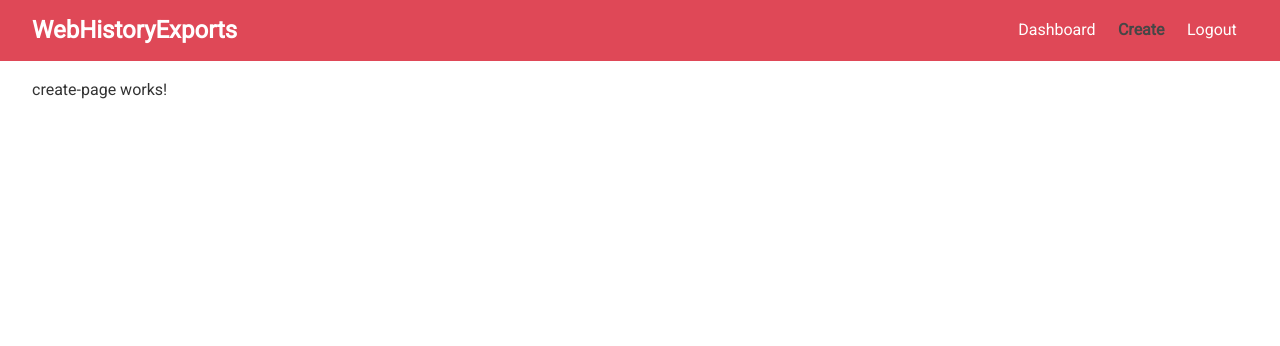
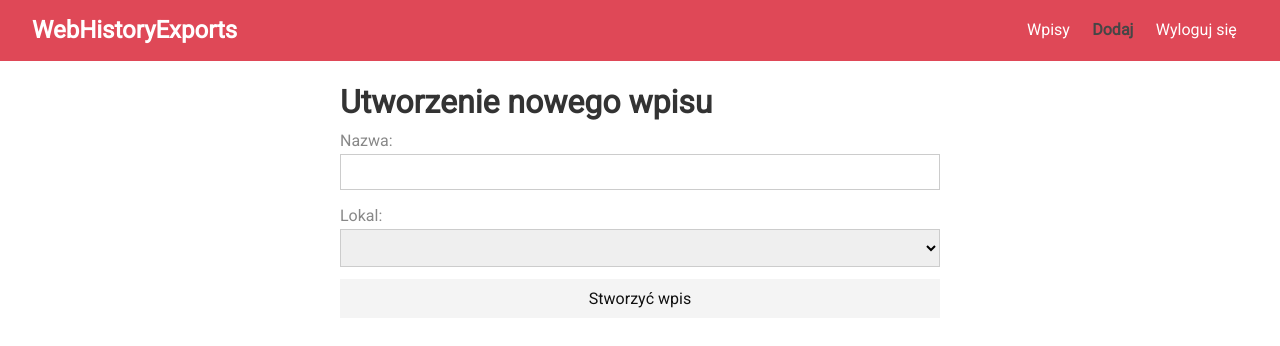
Before and after one commit to vlad4400/web-history-exports, an Angular app: page /create in a window 1280 px wide. Shown: the top 346 px of the page. Built offline with nearby package versions, Linux system fonts and the light colour scheme; sample sign-in values are in the browser's storage.

Commit message:
add 'create record'

```diff
--- a/src/app/create-page/create-page.component.html
+++ b/src/app/create-page/create-page.component.html
@@ -1 +1,41 @@
-<p>create-page works!</p>
+<form [formGroup]="form" (ngSubmit)="submit()">
+  <h1>Utworzenie nowego wpisu</h1>
+
+  <div
+    class="form-control"
+    [ngClass]="{invalid: form.get('title')?.touched && form.get('title')?.invalid}"
+  >
+    <label for="title">Nazwa:</label>
+    <input id="title" type="text" formControlName="title">
+    <div
+      *ngIf="form.get('title')?.touched && form.get('title')?.invalid"
+      class="validation"
+    >
+      <small *ngIf="form.get('title')?.errors?.required">Wpisz nazwę</small>
+    </div>
+  </div>
+
+  <div
+    class="form-control"
+    [ngClass]="{invalid: form.get('local')?.touched && form.get('local')?.invalid}"
+  >
+    <label for="local">Lokal:</label>
+    <select id="local" formControlName="local">
+      <option *ngFor="let local of listLocals; let idx = index" value="{{idx}}">{{ local }}</option>
+    </select>
+    <div
+      *ngIf="form.get('local')?.touched && form.get('local')?.invalid"
+      class="validation"
+    >
+      <small *ngIf="form.get('local')?.errors?.required">Wybierz lokal</small>
+    </div>
+
+  </div>
+
+  <button
+    type="submit"
+    class="btn btn-block btn-dark"
+    [disabled]="form.invalid"
+  >Stworzyć wpis</button>
+
+</form>
--- a/src/app/create-page/create-page.component.scss
+++ b/src/app/create-page/create-page.component.scss
@@ -0,0 +1,4 @@
+form {
+  max-width: 600px;
+  margin: 0 auto;
+}
--- a/src/app/create-page/create-page.component.ts
+++ b/src/app/create-page/create-page.component.ts
@@ -1,4 +1,8 @@
 import { Component, OnInit } from '@angular/core';
+import { FormControl, FormGroup, Validators } from '@angular/forms';
+import { Record } from '../shared/interfaces';
+import { AuthService } from '../shared/services/auth.service';
+import { RecordService } from '../shared/services/record.service';
 
 @Component({
   selector: 'app-create-page',
@@ -7,9 +11,39 @@ import { Component, OnInit } from '@angular/core';
 })
 export class CreatePageComponent implements OnInit {
 
-  constructor() { }
+  form!: FormGroup
+  listLocals!: string[]
+
+  constructor(
+    private authServis: AuthService,
+    private recordService: RecordService
+  ) { }
 
   ngOnInit(): void {
+    this.listLocals =  this.recordService.getListLocals()
+
+    this.form = new FormGroup({
+      title: new FormControl(null, Validators.required),
+      local: new FormControl(null, Validators.required)
+    })
+  }
+
+  submit(): void {
+    if (this.form.valid) {
+
+      const record: Record = {
+        local: this.form.value.local,
+        title: this.form.value.title,
+        username: this.authServis.getUserName(),
+        date: new Date()
+      }
+
+      this.recordService.create(record).subscribe(() => {
+
+        this.form.reset()
+      })
+
+    }
   }
 
 }
--- a/src/app/shared/components/main-layout/main-layout.component.html
+++ b/src/app/shared/components/main-layout/main-layout.component.html
@@ -5,14 +5,14 @@
 
   <ul *ngIf="auth.isAuthenticated()">
     <li routerLinkActive="active">
-      <a [routerLink]="['/dashboard']">Dashboard</a>
+      <a [routerLink]="['/dashboard']">Wpisy</a>
     </li>
     <li routerLinkActive="active">
-      <a [routerLink]="['/create']">Create</a>
+      <a [routerLink]="['/create']">Dodaj</a>
     </li>
 
     <li>
-      <a (click)="logout($event)">Logout</a>
+      <a (click)="logout($event)">Wyloguj się</a>
     </li>
   </ul>
 </nav>
--- a/src/app/shared/interfaces.ts
+++ b/src/app/shared/interfaces.ts
@@ -12,7 +12,8 @@ export interface FbCreateResponse {
 
 export interface Environment {
   production: boolean,
-  apiKey: string
+  apiKey: string,
+  fbDatabaseUrl: string
 }
 
 export interface FbAuthResponse {
--- a/src/app/shared/services/auth.service.ts
+++ b/src/app/shared/services/auth.service.ts
@@ -9,6 +9,8 @@ import { FbAuthResponse, User } from '../interfaces';
   providedIn: 'root'
 })
 export class AuthService {
+
+  userName!: string
 
   public error$: Subject<string> = new Subject<string>()
 
@@ -23,13 +25,31 @@ export class AuthService {
     }
   }
 
-  constructor(private http: HttpClient) { }
+  constructor(private http: HttpClient) {
+    let uName: string | null = localStorage.getItem('user-name')
+    console.log(uName);
+
+    if (uName) {
+      this.userName = uName
+    } else {
+      this.userName = 'anonim'
+    }
+  }
+
+  getUserName(): string {
+    return this.userName
+  }
 
   login(user: User): Observable<any> {
     return this.http.post(`https://identitytoolkit.googleapis.com/v1/accounts:signInWithPassword?key=${environment.apiKey}`, user)
       .pipe(
         map((res: any) => (<FbAuthResponse>res)),
         tap(this.setToken),
+        tap(() => {
+          let uName = user.email.replace('@work.mail.com', '')
+          localStorage.setItem('user-name', uName);
+          this.userName = uName
+        }),
         // map((res: any) => (res as Observable<FbAuthResponse>)),
         catchError(this.handleError.bind(this))
       )
@@ -47,6 +67,8 @@ export class AuthService {
     if (response) {
 
       const expDate = new Date(new Date().getTime() + +response.expiresIn * 1000)
+
+      // localStorage.setItem('username')
 
       localStorage.setItem('fb-token', response.idToken)
       localStorage.setItem('fb-token-exp', expDate.toString())
--- /dev/null
+++ b/src/app/shared/services/record.service.ts
@@ -0,0 +1,45 @@
+import { HttpClient } from '@angular/common/http';
+import { Injectable } from '@angular/core';
+import { Observable } from 'rxjs';
+import { map } from 'rxjs/operators';
+import { environment } from 'src/environments/environment';
+import { FbCreateResponse } from '../interfaces';
+import { Record } from '../interfaces'
+
+@Injectable({
+  providedIn: 'root'
+})
+export class RecordService {
+
+  constructor(
+    private http: HttpClient
+  ) { }
+
+  create(record: Record): Observable<Record> {
+    return this.http.post(`${environment.fbDatabaseUrl}/records.json`, record)
+      .pipe(
+        map((response) => {
+          return {
+            ...record,
+            id: (<FbCreateResponse>response).name,
+            date: new Date(record.date)
+          }
+        })
+      )
+  }
+
+  getListLocals(): string[] {
+    return [
+      'Local 1',
+      'Local 2',
+      'Local 3',
+      'Local 4',
+      'Local 5',
+      'Local 6',
+      'Local 7',
+      'Local 8',
+      'Local 9',
+      'Local 10'
+    ]
+  }
+}
--- a/src/environments/environment.prod.ts
+++ b/src/environments/environment.prod.ts
@@ -2,5 +2,6 @@ import { Environment } from "src/app/shared/interfaces";
 
 export const environment: Environment = {
   production: true,
-  apiKey: 'AIzaSyDSvRx-_EJGFklEzER8eVB0SdyLO_-ByJ0'
+  apiKey: 'AIzaSyDSvRx-_EJGFklEzER8eVB0SdyLO_-ByJ0',
+  fbDatabaseUrl: "https://web-history-exports-default-rtdb.europe-west1.firebasedatabase.app/"
 };
--- a/src/environments/environment.ts
+++ b/src/environments/environment.ts
@@ -7,7 +7,8 @@ import { Environment } from "src/app/shared/interfaces";
 
 export const environment: Environment = {
   production: false,
-  apiKey: 'AIzaSyDSvRx-_EJGFklEzER8eVB0SdyLO_-ByJ0'
+  apiKey: 'AIzaSyDSvRx-_EJGFklEzER8eVB0SdyLO_-ByJ0',
+  fbDatabaseUrl: "https://web-history-exports-default-rtdb.europe-west1.firebasedatabase.app/"
 };
 
 /*
```
